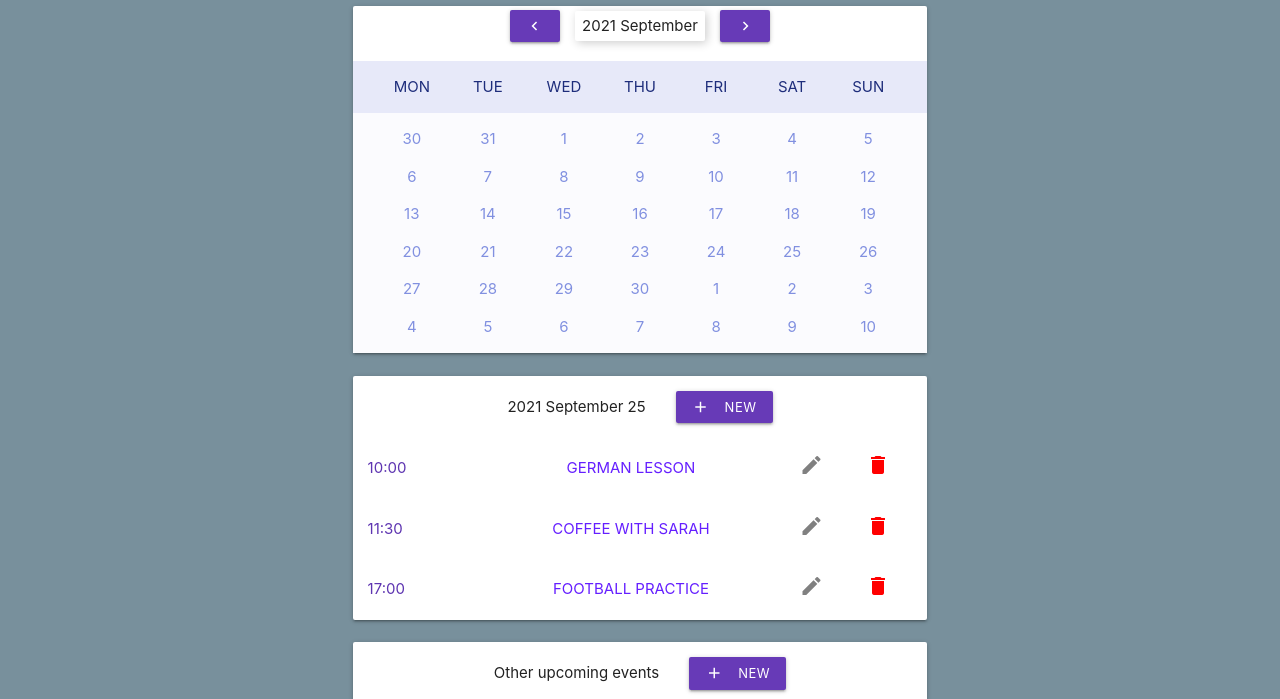
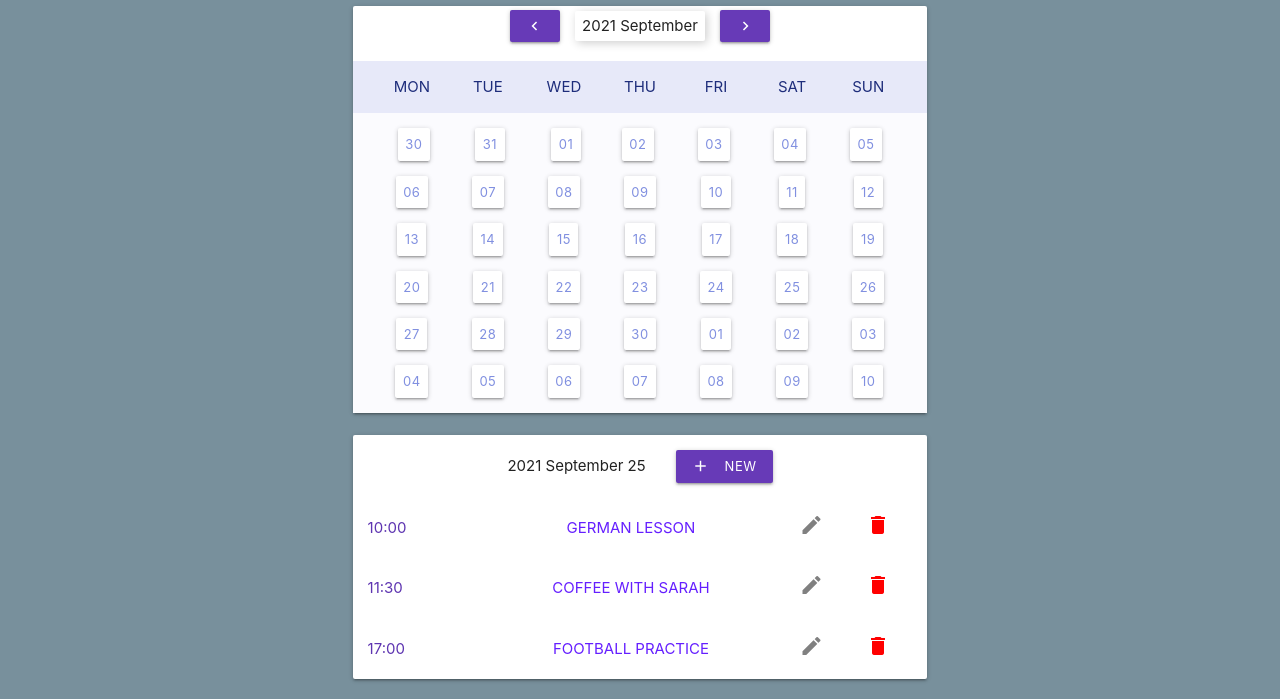
Before and after one commit to Szelmat/ACalendar, a website: page auth/monthly.html in a window 1280 px wide. Shown: the part 73-772 px from the top of the page. Drawn offline with Linux system fonts and the light colour scheme.

Commit message:
Calendar nearly finished in Monthly view

```diff
--- a/auth/monthly.html
+++ b/auth/monthly.html
@@ -80,61 +80,141 @@
                         </div>
                         <div id="calendarContainer">
                             <ul id="week-0" class="week mt-0 pt-3">
-                                <li id="week_day-0:0">30</li>
-                                <li id="week_day-0:1">31</li>
-                                <li id="week_day-0:2">1</li>
-                                <li id="week_day-0:3">2</li>
-                                <li id="week_day-0:4">3</li>
-                                <li id="week_day-0:5">4</li>
-                                <li id="week_day-0:6">5</li>
+                                <li id="week_day-0:0">
+                                    <button class="btn-small pl-2 pr-2 white ">30</button>
+                                </li>
+                                <li id="week_day-0:1">
+                                    <button class="btn-small pl-2 pr-2 white">31</button>
+                                </li>
+                                <li id="week_day-0:2">
+                                    <button class="btn-small pl-2 pr-2 white">01</button>
+                                <li id="week_day-0:3">
+                                    <button class="btn-small pl-2 pr-2 white">02</button>
+                                </li>
+                                <li id="week_day-0:4">
+                                    <button class="btn-small pl-2 pr-2 white">03</button>
+                                </li>
+                                <li id="week_day-0:5">
+                                    <button class="btn-small pl-2 pr-2 white">04</button>
+                                </li>
+                                <li id="week_day-0:6">
+                                    <button class="btn-small pl-2 pr-2 white">05</button>
+                                </li>
                             </ul>
                             <ul id="week-1" class="week">
-                                <li id="week_day-1:0">6</li>
-                                <li id="week_day-1:1">7</li>
-                                <li id="week_day-1:2">8</li>
-                                <li id="week_day-1:3">9</li>
-                                <li id="week_day-1:4">10</li>
-                                <li id="week_day-1:5">11</li>
-                                <li id="week_day-1:6">12</li>
+                                <li id="week_day-1:0">
+                                    <button class="btn-small pl-2 pr-2 white">06</button>
+                                </li>
+                                <li id="week_day-1:1">
+                                    <button class="btn-small pl-2 pr-2 white">07</button>
+                                </li>
+                                <li id="week_day-1:2">
+                                    <button class="btn-small pl-2 pr-2 white">08</button>
+                                </li>
+                                <li id="week_day-1:3">
+                                    <button class="btn-small pl-2 pr-2 white">09</button>
+                                </li>
+                                <li id="week_day-1:4">
+                                    <button class="btn-small pl-2 pr-2 white">10</button>
+                                </li>
+                                <li id="week_day-1:5">
+                                    <button class="btn-small pl-2 pr-2 white">11</button>
+                                </li>
+                                <li id="week_day-1:6">
+                                    <button class="btn-small pl-2 pr-2 white">12</button>
+                                </li>
                             </ul>
                             <ul id="week-2" class="week">
-                                <li id="week_day-2:0">13</li>
-                                <li id="week_day-2:1">14</li>
-                                <li id="week_day-2:2">15</li>
-                                <li id="week_day-2:3">16</li>
-                                <li id="week_day-2:4">17</li>
-                                <li id="week_day-2:5">18</li>
-                                <li id="week_day-2:6">19</li>
-
+                                <li id="week_day-2:0">
+                                    <button class="btn-small pl-2 pr-2 white">13</button>
+                                </li>
+                                <li id="week_day-2:1">
+                                    <button class="btn-small pl-2 pr-2 white">14</button>
+                                </li>
+                                <li id="week_day-2:2">
+                                    <button class="btn-small pl-2 pr-2 white">15</button>
+                                </li>
+                                <li id="week_day-2:3">
+                                    <button class="btn-small pl-2 pr-2 white">16</button>
+                                </li>
+                                <li id="week_day-2:4">
+                                    <button class="btn-small pl-2 pr-2 white">17</button>
+                                </li>
+                                <li id="week_day-2:5">
+                                    <button class="btn-small pl-2 pr-2 white">18</button>
+                                </li>
+                                <li id="week_day-2:6">
+                                    <button class="btn-small pl-2 pr-2 white">19</button>
+                                </li>
                             </ul>
                             <ul id="week-3" class="week">
-                                <li id="week_day-3:0">20</li>
-                                <li id="week_day-3:1">21</li>
-                                <li id="week_day-3:2">22</li>
-                                <li id="week_day-3:3">23</li>
-                                <li id="week_day-3:4">24</li>
-                                <li id="week_day-3:5">25</li>
-                                <li id="week_day-3:6">26</li>
-
+                                <li id="week_day-3:0">
+                                    <button class="btn-small pl-2 pr-2 white">20</button>
+                                </li>
+                                <li id="week_day-3:1">
+                                    <button class="btn-small pl-2 pr-2 white">21</button>
+                                </li>
+                                <li id="week_day-3:2">
+                                    <button class="btn-small pl-2 pr-2 white">22</button>
+                                </li>
+                                <li id="week_day-3:3">
+                                    <button class="btn-small pl-2 pr-2 white">23</button>
+                                </li>
+                                <li id="week_day-3:4">
+                                    <button class="btn-small pl-2 pr-2 white">24</button>
+                                </li>
+                                <li id="week_day-3:5">
+                                    <button class="btn-small pl-2 pr-2 white">25</button>
+                                </li>
+                                <li id="week_day-3:6">
+                                    <button class="btn-small pl-2 pr-2 white">26</button>
+                                </li>
                             </ul>
                             <ul id="week-4" class="week">
-                                <li id="week_day-4:0">27</li>
-                                <li id="week_day-4:1">28</li>
-                                <li id="week_day-4:2">29</li>
-                                <li id="week_day-4:3">30</li>
-                                <li id="week_day-4:4">1</li>
-                                <li id="week_day-4:5">2</li>
-                                <li id="week_day-4:6">3</li>
-
+                                <li id="week_day-4:0">
+                                    <button class="btn-small pl-2 pr-2 white">27</button>
+                                </li>
+                                <li id="week_day-4:1">
+                                    <button class="btn-small pl-2 pr-2 white">28</button>
+                                </li>
+                                <li id="week_day-4:2">
+                                    <button class="btn-small pl-2 pr-2 white">29</button>
+                                </li>
+                                <li id="week_day-4:3">
+                                    <button class="btn-small pl-2 pr-2 white">30</button>
+                                </li>
+                                <li id="week_day-4:4">
+                                    <button class="btn-small pl-2 pr-2 white">01</button>
+                                </li>
+                                <li id="week_day-4:5">
+                                    <button class="btn-small pl-2 pr-2 white">02</button>
+                                </li>
+                                <li id="week_day-4:6">
+                                    <button class="btn-small pl-2 pr-2 white">03</button>
+                                </li>
                             </ul>
                             <ul id="week-5" class="week mb-0 pb-3">
-                                <li id="week_day-5:0">4</li>
-                                <li id="week_day-5:1">5</li>
-                                <li id="week_day-5:2">6</li>
-                                <li id="week_day-5:3">7</li>
-                                <li id="week_day-5:4">8</li>
-                                <li id="week_day-5:5">9</li>
-                                <li id="week_day-5:6">10</li>
+                                <li id="week_day-5:0">
+                                    <button class="btn-small pl-2 pr-2 white">04</button>
+                                </li>
+                                <li id="week_day-5:1">
+                                    <button class="btn-small pl-2 pr-2 white">05</button>
+                                </li>
+                                <li id="week_day-5:2">
+                                    <button class="btn-small pl-2 pr-2 white">06</button>
+                                </li>
+                                <li id="week_day-5:3">
+                                    <button class="btn-small pl-2 pr-2 white">07</button>
+                                </li>
+                                <li id="week_day-5:4">
+                                    <button class="btn-small pl-2 pr-2 white">08</button>
+                                </li>
+                                <li id="week_day-5:5">
+                                    <button class="btn-small pl-2 pr-2 white">09</button>
+                                </li>
+                                <li id="week_day-5:6">
+                                    <button class="btn-small pl-2 pr-2 white">10</button>
+                                </li>
                             </ul>
                         </div>
                     </div> <!-- End of Calendar -->
@@ -143,8 +223,7 @@
             </div>
         </div> <!-- End of Monthly calendar -->
 
-        <!-- Selected days's events or todays' events -->
-        <!-- TODO: this is Selected days's events or todays' events? -->
+        <!-- Selected days' events -->
         <div class="row">
             <div class="col s12 m8 l8 xl8 offset-m2 offset-l2 offset-xl2">
                 <div class="card center-align">
@@ -153,7 +232,7 @@
                             2021 September 25
                         </div>
                         <div class="">
-                            <button class="btn-small white ml-5 primary-bg" id="addEventToToday">
+                            <button class="btn-small white ml-5 primary-bg" id="addEventToSelectedDay">
                                 NEW
                                 <i class="material-icons left">add</i>
                             </button>
@@ -212,7 +291,7 @@
                     </div>
                 </dv>
             </div>
-        </div> <!-- End of Selected days's events or todays' events-->
+        </div> <!-- End of Selected days' events-->
 
         <!-- Other upcoming events -->
         <div class="row">
--- a/frontend/css/custom.css
+++ b/frontend/css/custom.css
@@ -69,15 +69,17 @@ table#eventsInSelectedDate td i {
     color: #8190e0;
     text-align: center;
 }
+.week li button {color: #8190e0 !important;}
+
 
 #eventsInSelectedDateDiv tr {border-style: none;}
 
-/* Today's events time and upcoming events time*/
+/* Selected day's events time and upcoming events time*/
 .coming-event-time {
     color: #5E35B1;
 }
 
-/* Today's events title and upcoming events title*/
+/* Selected day's events title and upcoming events title*/
 .coming-event-title {
     color: #651FFF;
 }
```
